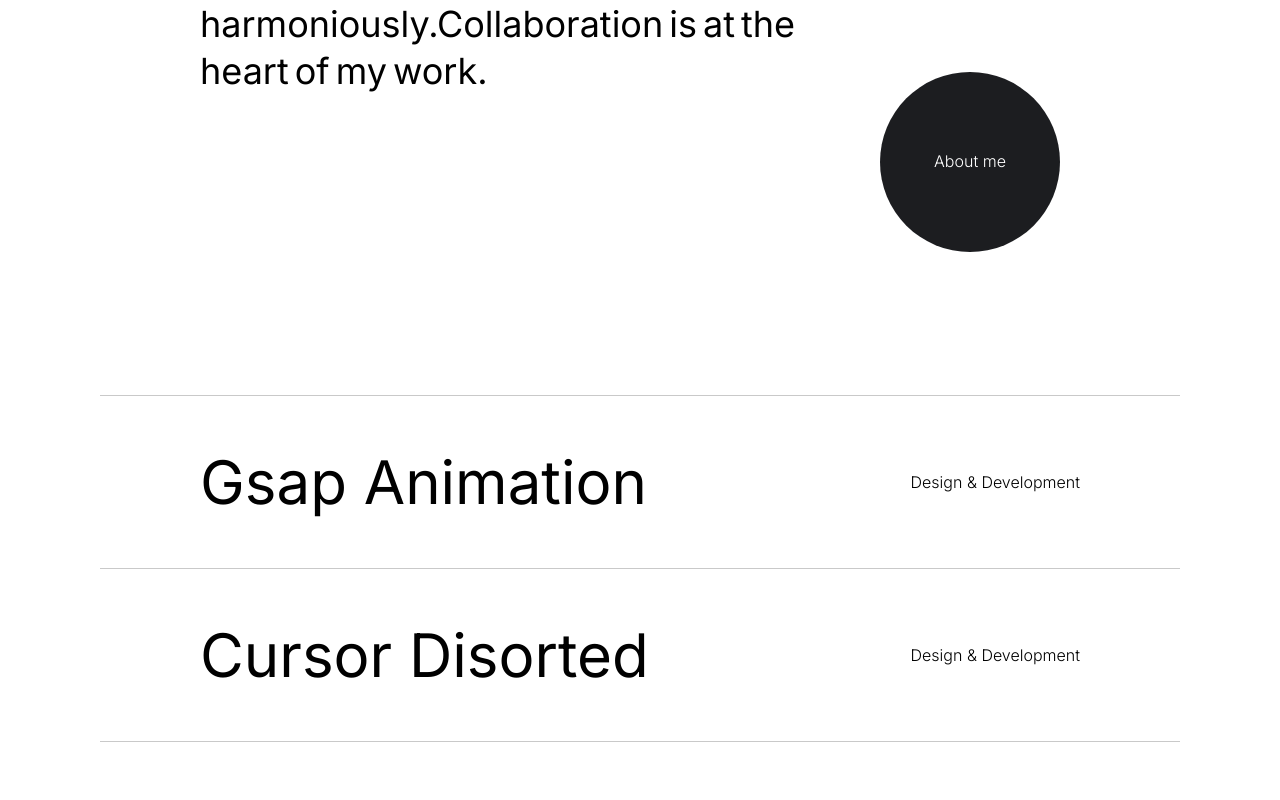
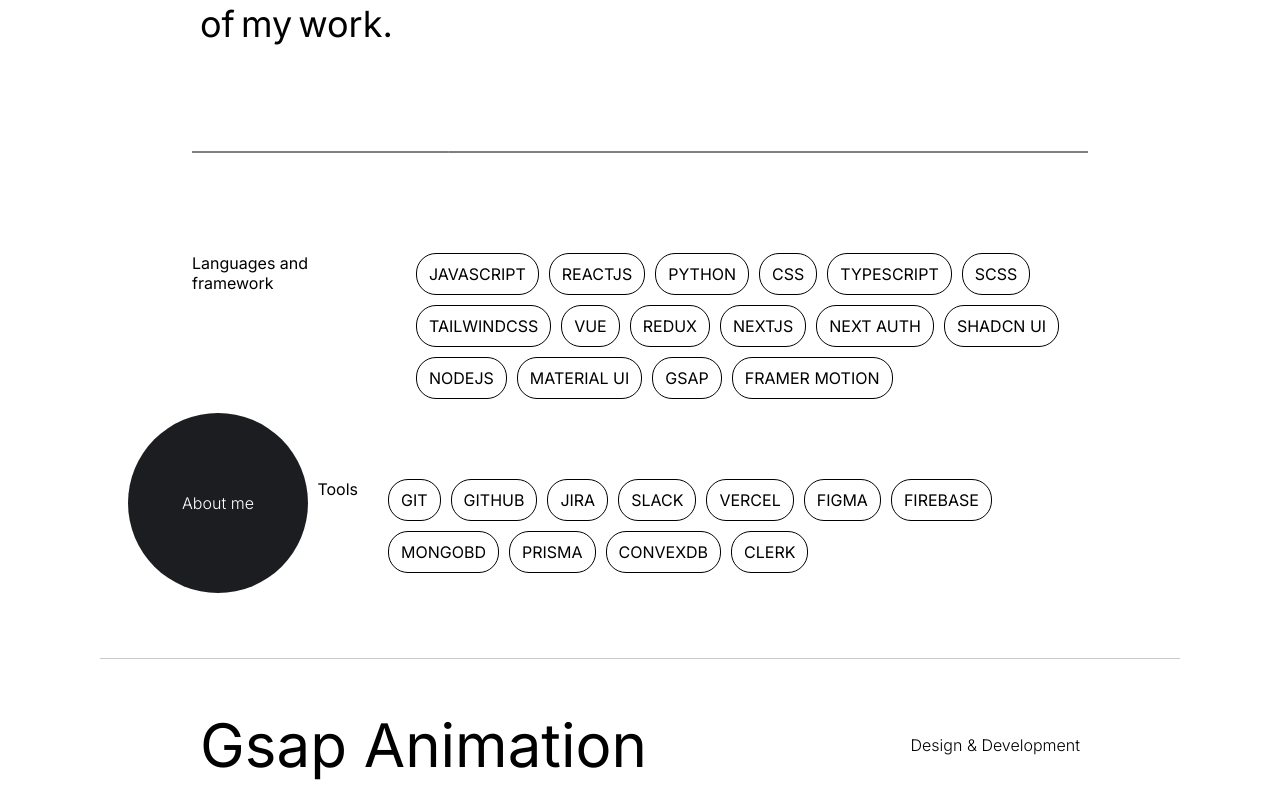
Before and after one commit to pratham5368/2024-profolio, a Next.js app: page / in a window 1280 px wide. Shown: the part 1420-2220 px from the top of the page. Built offline with nearby package versions, Linux system fonts and the light colour scheme.

Commit message:
added skills

```diff
--- a/src/app/page.js
+++ b/src/app/page.js
@@ -8,6 +8,7 @@
 import Description from '../components/Description';
 import SlidingImages from '../components/SlidingImages';
 import Contact from '../components/Contact';
+import Skill from '../components/skills';
 
 
 export default function Home() {
@@ -36,6 +37,7 @@
       </AnimatePresence>
       <Landing />
       <Description />
+      <Skill />
       <Projects />
       <SlidingImages />
       <Contact />
--- a/src/components/Description/index.jsx
+++ b/src/components/Description/index.jsx
@@ -18,12 +18,9 @@
                     })
                 }
                 </p>
+
                 <motion.p variants={opacity} animate={isInView ? "open" : "closed"}>The combination of my passion for design, code & interaction positions me in a unique place in the web design world.</motion.p>
-                <div data-scroll data-scroll-speed={0.1}>
-                    <Rounded className={styles.button}>
-                        <p>About me</p>
-                    </Rounded>
-                </div>
+
             </div>
         </div>
     )
--- a/src/components/Description/style.module.scss
+++ b/src/components/Description/style.module.scss
@@ -30,27 +30,7 @@
                 font-weight: 300;
             }
         }
-        .button{
-            top: 80%;
-            left: calc(100% - 200px);
-            width: 180px;
-            height: 180px;
-            background-color: #1C1D20;
-            color: white;
-            border-radius: 50%;
-            position: absolute;
-            display: flex;
-            align-items: center;
-            justify-content: center;
-            cursor: pointer;
-            p{
-                margin: 0px;
-                font-size: 16px;
-                font-weight: 300;
-                position: relative;
-                z-index: 1;
-            }
-        }
+
     }
     .moreWork{
         padding: 20px;
--- a/src/components/Header/index.jsx
+++ b/src/components/Header/index.jsx
@@ -8,6 +8,7 @@
 import { ScrollTrigger } from 'gsap/ScrollTrigger';
 import Rounded from '../../common/RoundedButton';
 import Magnetic from '../../common/Magnetic';
+import Link from 'next/link';
 
 
 
@@ -48,19 +49,19 @@
             <div className={styles.nav}>
                 <Magnetic>
                     <div className={styles.el}>
-                        <a>Work</a>
+                        <Link href="" className={styles.Link}>Work</Link>
                         <div className={styles.indicator}></div>
                     </div>
                 </Magnetic>
                 <Magnetic>
                     <div className={styles.el}>
-                        <a>About</a>
+                        <Link href="" className={styles.Link}>About</Link>
                         <div className={styles.indicator}></div>
                     </div>
                 </Magnetic>
                 <Magnetic>
                     <div className={styles.el}>
-                        <a>Contact</a>
+                        <Link href="" className={styles.Link}>Contact</Link>
                         <div className={styles.indicator}></div>
                     </div>
                 </Magnetic>
--- a/src/components/Header/style.module.scss
+++ b/src/components/Header/style.module.scss
@@ -87,6 +87,11 @@
         a{
             cursor: pointer;
         }
+        .Link{
+            text-decoration: none;
+            color: white;
+        }
+
     }
 }
 .headerButtonContainer{
--- a/src/components/Projects/index.jsx
+++ b/src/components/Projects/index.jsx
@@ -13,21 +13,22 @@
     src: "Image Gsap animation.png",
     color: "#000000",
     href: "https://github.com/"
+
   },
   {
     title: "Cursor Disorted",
     src: "cursor disorted.png",
-    color: "#8C8C8C"
+    color: "#000000"
   },
   {
     title: "Exercise website",
     src: "Exercise website.png",
-    color: "#EFE8D3"
+    color: "#000000"
   },
   {
     title: "Threejs website",
     src: "threejs profolio.png",
-    color: "#706D63"
+    color: "#000000"
   }
 ]
 
--- a/src/components/Projects/style.module.scss
+++ b/src/components/Projects/style.module.scss
@@ -4,7 +4,7 @@
     padding-left: 200px;
     padding-right: 200px;
     flex-direction: column;
-    margin-top: 300px;
+    margin-top: 80px;
 
     .body{
         max-width: 1400px;
--- /dev/null
+++ b/src/components/skills/index.jsx
@@ -0,0 +1,121 @@
+'use client'
+import styles from './page.module.css'
+import { useRef, useEffect } from 'react';
+import Rounded from '../../common/RoundedButton';
+
+export default function Home() {
+
+  const path = useRef(null);
+  let progress = 0;
+  let x = 0.5;
+  let time = Math.PI / 2;
+  let reqId = null;
+
+  useEffect(() => {
+    setPath(progress);
+  }, [])
+
+  const setPath = (progress) => {
+    const width = window.innerWidth * 0.7;
+    path.current.setAttributeNS(null, "d", `M0 250 Q${width * x} ${250 + progress}, ${width} 250`)
+  }
+
+  const lerp = (x, y, a) => x * (1 - a) + y * a
+
+  const manageMouseEnter = () => {
+    if(reqId){
+      cancelAnimationFrame(reqId)
+      resetAnimation()
+    }
+  }
+
+  const manageMouseMove = (e) => {
+    const { movementY, clientX } = e;
+    const pathBound =  path.current.getBoundingClientRect();
+    x = (clientX - pathBound.left) / pathBound.width;
+    progress+= movementY
+    setPath(progress);
+  }
+
+  const manageMouseLeave = () => {
+    animateOut();
+  }
+
+  const animateOut = () => {
+    const newProgress = progress * Math.sin(time);
+    progress = lerp(progress, 0, 0.025);
+    time+=0.2;
+    setPath(newProgress);
+    if(Math.abs(progress) > 0.75){
+      reqId = requestAnimationFrame(animateOut);
+    }
+    else{
+      resetAnimation();
+    }
+  }
+
+  const resetAnimation = () => {
+    time = Math.PI / 2;
+    progress = 0;
+  }
+
+  return (
+    <div className={styles.container}>
+        <div className={styles.body}>
+            <div className={styles.line}>
+              <div onMouseEnter={() => {manageMouseEnter()}} onMouseMove={(e) => {manageMouseMove(e)}} onMouseLeave={() => {manageMouseLeave()}} className={styles.box}></div>
+              <svg>
+                <path ref={path}></path>
+              </svg>
+            </div>
+
+            {/*<div className={styles.description}>
+              <p>Smart Development</p>
+              <p>Combining unique design and rich technology, we build digital products exactly as they were designed, without shortcuts or simplifications.</p>
+            </div>*/}
+            <div className={styles.tagsContainer}>
+              <p>Languages and framework</p>
+              <div className={styles.tags}>
+                <p>JavaScript</p>
+                <p>Reactjs</p>
+                <p>python</p>
+                <p>Css</p>
+                <p>Typescript</p>
+                <p>Scss</p>
+                <p>TailwindCSS</p>
+                <p>Vue</p>
+                <p>Redux</p>
+                <p>Nextjs</p>
+                <p>Next Auth</p>
+                <p>Shadcn UI</p>
+                <p>nodejs</p>
+                <p>material UI</p>
+                <p>Gsap</p>
+                <p>Framer motion</p>
+              </div>
+            </div>
+            <div className={styles.tagsContainer}>
+              <p>Tools</p>
+              <div className={styles.tags}>
+                <p>Git</p>
+                <p>Github</p>
+                <p>Jira</p>
+                <p>Slack</p>
+                <p>Vercel</p>
+                <p>Figma</p>
+                <p>firebase</p>
+                <p>mongobd</p>
+                <p>Prisma</p>
+                <p>convexdb</p>
+                <p>clerk</p>
+              </div>
+            </div>
+            <div data-scroll data-scroll-speed={0.1}>
+                    <Rounded className={styles.button}>
+                        <p>About me</p>
+                    </Rounded>
+            </div>
+        </div>
+    </div>
+  )
+}
--- /dev/null
+++ b/src/components/skills/page.module.css
@@ -0,0 +1,118 @@
+.container {
+    height: 60vh;
+    width: 100vw;
+    display: flex;
+    align-items: center;
+    justify-content: center;
+    padding-top: 50px;
+    background-color: white;
+    color: black;
+  }
+
+  .body{
+    display: flex;
+    flex-direction: column;
+    align-items: flex-end;
+    padding-top: 50px;
+    width: 70vw;
+  }
+
+  .description, .tagsContainer{
+    padding-top: 30px;
+    display: flex;
+    justify-content: flex-end;
+  }
+
+  .description p{
+    font-size: 12px;
+    margin: 0px;
+  }
+  .description p:nth-of-type(1){
+    margin-top: 8px;
+  }
+  .description p:nth-of-type(2){
+    font-size: 28px;
+    width: 700px;
+    margin-left: 30px;
+  }
+  .tagsContainer{
+    display: flex;
+    margin-top: 50px;
+  }
+
+  .tagsContainer p{
+    margin: 0px;
+  }
+
+  .tags{
+    display: flex;
+    width: 700px;
+    margin-left: 30px;
+    flex-wrap: wrap;
+    gap: 10px;
+  }
+
+  .tags p{
+    border: 1px solid black;
+    border-radius: 20px;
+    text-transform: uppercase;
+    font-size: 16px;
+    padding: 10px 12px 10px 12px;
+  }
+
+  .line{
+    height: 1px;
+    margin-bottom: 20px;
+    width: 100%;
+    position: relative;
+  }
+
+  .line svg{
+    width: 100%;
+    height: 500px;
+    position: absolute;
+    top: -250px;
+  }
+
+  .line svg path{
+    stroke: black;
+    stroke-width: 1px;
+    fill: none;
+  }
+
+  .line .box{
+    height: 40px;
+    width: 100%;
+    position: relative;
+    top: -20px;
+    z-index: 1;
+  }
+
+  .line .box:hover{
+    height: 500px;
+    top: -250px;
+  }
+
+.button{
+    margin-top: -30vh;
+    top: 60%;
+    left: calc(100% - 75vw);
+    width: 180px;
+    height: 180px;
+    background-color: #1C1D20;
+    color: white;
+    border-radius: 50%;
+    position: absolute;
+    display: flex;
+    align-items: center;
+    justify-content: center;
+    cursor: pointer;
+
+}
+.button p{
+    margin: 0px;
+    font-size: 16px;
+    font-weight: 300;
+    position: relative;
+    z-index: 1;
+}
```
